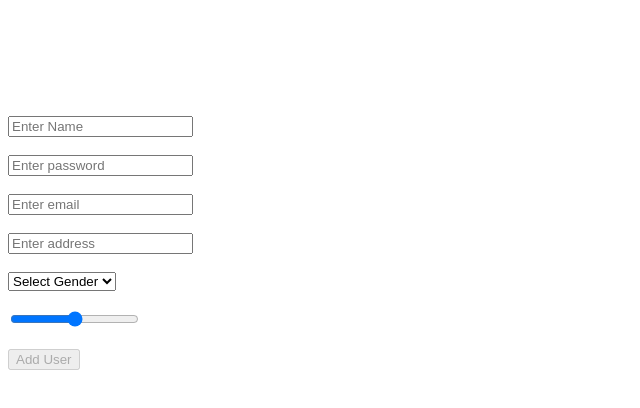
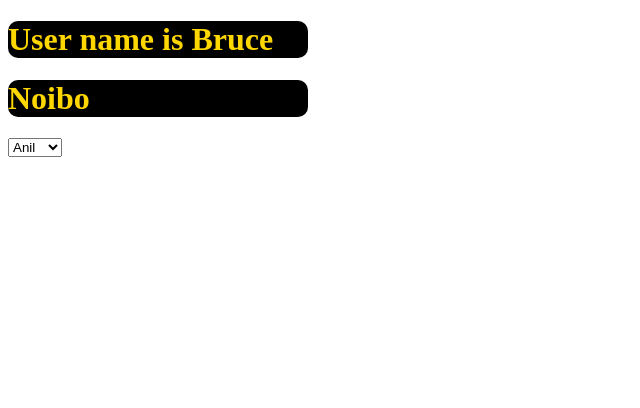
Before and after one commit to Chabsy123/angular-v19-tutorial, an Angular app: page / in a window 1280 px wide. Shown: the top 408 px of the page, without its empty margins (0-640 px from the left). Built offline with nearby package versions, Linux system fonts and the light colour scheme.

Commit message:
Pass Data From Parent to Child Component

```diff
--- a/src/app/app.component.css
+++ b/src/app/app.component.css
@@ -47,4 +47,5 @@
 
 .error{
   color: red;
+
 }
--- a/src/app/app.component.html
+++ b/src/app/app.component.html
@@ -467,7 +467,7 @@
     Please enter valid name
   </span> -->
 
-<br /><br />
+<!-- <br /><br /> -->
 
 <!-- Password Field -->
 <!-- <input type="text" placeholder="Enter Password" formControlName="password" /> -->
@@ -485,7 +485,7 @@
     Please enter valid password
   </span> -->
 
-<br /><br />
+<!-- <br /><br /> -->
 
 <!-- Email Field -->
 <!-- <input type="text" placeholder="Enter Email" formControlName="email" /> -->
@@ -512,7 +512,7 @@
     Please enter valid email
   </span> -->
 
-<br /><br />
+<!-- <br /><br /> -->
 
 <!-- Submit Button triggers form submission -->
 <!-- <button type="submit">Submit</button> -->
@@ -534,24 +534,24 @@
   Template reference variable #userForm is assigned to the NgForm instance.
   When the form is submitted, it triggers addUser() with the form's values.
 -->
-<form #userForm="ngForm" (ngSubmit)="addUser(userForm.value)">
+<!-- <form #userForm="ngForm" (ngSubmit)="addUser(userForm.value)"> -->
   <!-- Input field bound to 'name' via ngModel and the required #name is to make sure the name placeholder is not empty -->
-  <input
+  <!-- <input
     required
     #name="ngModel"
     type="text"
     placeholder="Enter Name"
     name="name"
     ngModel
-  />
+  /> -->
   <!-- a condition that occurs when the name field is invalid -->
-  <span class="error" *ngIf="name.invalid && name.touched"
+  <!-- <span class="error" *ngIf="name.invalid && name.touched"
     >Name is required field</span
   >
-  <br /><br />
+  <br /><br /> -->
 
   <!-- Input field bound to 'password' -->
-  <input
+  <!-- <input
     #password="ngModel"
     type="password"
     required
@@ -564,10 +564,10 @@
   <span class="error" *ngIf="password.invalid && password.touched"
     >Password is required,min length 5 and maxlength 10
   </span>
-  <br /><br />
+  <br /><br /> -->
 
   <!-- Input field bound to 'email' -->
-  <input
+  <!-- <input
     #email="ngModel"
     type="email"
     placeholder="Enter email"
@@ -577,9 +577,9 @@
   <span class="error" *ngIf="email.invalid && email.touched"
     >Please enter valid email</span
   >
-  <br /><br />
+  <br /><br /> -->
   <!-- Input field bound to 'address' -->
-  <input
+  <!-- <input
     #address="ngModel"
     pattern="[a-zA-Z0-9\s]+"
     type="text"
@@ -590,30 +590,42 @@
   <span class="error" *ngIf="address.invalid && address.touched"
     >Please enter valid address</span
   >
-  <br /><br />
+  <br /><br /> -->
 
   <!-- Dropdown field bound to 'gender' -->
-  <select #gender="ngModel" required  name="gender" ngModel>
-    <option value="">Select Gender</option>
-    <option value="male">Male</option>
-    <option value="female">Female</option>
-  </select>
-  <span class="error" *ngIf="gender.invalid && gender.touched"
-    >Please select gender</span
-  >
-  <br /><br />
+
 
   <!-- Range input is bound to 'range' (note: missing ngModel, so won't update userData unless added) -->
-  <input type="range" name="range" ngModel />
-  <br /><br />
+  <!-- <input type="range" name="range" ngModel />
+  <br /><br /> -->
 
   <!-- Submits the form -->
   <!-- renders the form invalid if the input is invalid -->
-  <button [disabled]="userForm.invalid">Add User</button>
-</form>
+  <!-- <button [disabled]="userForm.invalid">Add User</button>
+</form> -->
 
 <!-- Display submitted user data -->
-<h3>{{ userData?.name }}</h3>
+<!-- <h3>{{ userData?.name }}</h3>
 <h3>{{ userData?.password }}</h3>
 <h3>{{ userData?.gender }}</h3>
-<h3>{{ userData?.range }}</h3>
+<h3>{{ userData?.range }}</h3> -->
+
+
+<!-- Pass Data to Child Component -->
+
+<!--
+  Binds the 'user' input of <app-user> to userName from the parent.
+  Binds the 'city' input directly with a static string.
+-->
+<app-user [user]="userName" city="Noibo"></app-user>
+
+<!--
+  Select dropdown triggers changeUser() on change.
+  The selected value becomes the new 'userName' passed to the child.
+-->
+<select #selectedUser (change)="changeUser(selectedUser.value)">
+  <option value="Anil">Anil</option>
+  <option value="Peter">Peter</option>
+  <option value="Sam">Sam</option>
+  <option value="Tony">Tony</option>
+</select>
--- a/src/app/app.component.ts
+++ b/src/app/app.component.ts
@@ -1,4 +1,4 @@
-import { Component, effect, signal, } from '@angular/core';
+import { Component, effect, Input, signal, } from '@angular/core';
 // when using signals remember to import as well
 // import forms module when doing two way binding as well
 // import { FormsModule } from '@angular/forms';
@@ -10,6 +10,7 @@
 import { RouterLink, RouterOutlet } from '@angular/router';
 import { HeaderComponent } from './header/header.component';
 import { FormControl, FormGroup, FormsModule, NgForm, ReactiveFormsModule, Validators } from '@angular/forms';
+import { UserComponent } from './user/user.component';
 
 // import { RouterOutlet } from '@angular/router';
 
@@ -20,7 +21,7 @@
   // when routing you import as well i.e routeroutlet and routerlink
   // with reactive forms you import reactiveformmodule
   // for template driven forms you import formsmodule
-  imports: [FormsModule,NgIf],
+  imports: [FormsModule,UserComponent],
   templateUrl: './app.component.html',
   styleUrl: './app.component.css'
 })
@@ -473,16 +474,32 @@
 
   // template driven forms
   // Stores form data after submission
-userData: any;
+// userData: any;
 
 /**
  * Handles form submission.
  * Logs the submitted values and stores them in userData.
  * The form values come from the NgForm's value object.
  */
-addUser(val: NgForm) {
-  console.log(val);
-  this.userData = val;
+// addUser(val: NgForm) {
+//   console.log(val);
+//   this.userData = val;
+// }
+
+// Stores the selected username to pass to the child component
+userName = "Bruce";
+
+/**
+ * Updates 'userName' based on dropdown selection.
+ * This triggers re-binding to the child.
+ */
+changeUser(val: string) {
+  this.userName = val;
+}
+
+// Alternate method (not used in current HTML but functionally similar)
+onUserChange(user: string) {
+  this.userName = user;
 }
 
 
--- a/src/app/user/user.component.html
+++ b/src/app/user/user.component.html
@@ -1,3 +1,7 @@
 <!-- Display dynamic values passed through the URL -->
-<h1>User name is {{ name }}</h1>
-<h1>User ID is {{ id }}</h1>
+<!-- <h1>User name is {{ name }}</h1>
+<h1>User ID is {{ id }}</h1> -->
+
+<!-- Display the values passed from the parent component -->
+<h1>User name is {{ user }}</h1>
+<h1>{{ city }}</h1>
--- a/src/app/user/user.component.ts
+++ b/src/app/user/user.component.ts
@@ -1,4 +1,4 @@
-import { Component } from '@angular/core';
+import { Component, Input } from '@angular/core';
 import { ActivatedRoute } from '@angular/router';
 
 @Component({
@@ -7,21 +7,30 @@
   templateUrl: './user.component.html',
   // styleUrl: './user.component.css'
   // used to add multiple css files in a component
-  styleUrls:['./button.style.css','./user.component.css']
+  styleUrls: ['./button.style.css', './user.component.css']
 })
 export class UserComponent {
-   // Properties to hold dynamic route parameters from the URL (e.g., /user/:id/:name)
+  // Properties to hold dynamic route parameters from the URL (e.g., /user/:id/:name)
   // Initialized as empty strings ("") to avoid 'undefined' errors in the template
   // and ensure safe rendering before ngOnInit assigns real values.
-  name:string|null="";
-  id:string|null="";
-  constructor( private route:ActivatedRoute){
+  // name:string|null="";
+  // id:string|null="";
+  // constructor( private route:ActivatedRoute){
 
-  }
-  ngOnInit(){
-    this.route.params.subscribe((params)=>{
-      this.name=params['name']
-      this.id=params['id']
-    })
-  }
+  // }
+  // ngOnInit(){
+  //   this.route.params.subscribe((params)=>{
+  //     this.name=params['name']
+  //     this.id=params['id']
+  //   })
+  // }
+
+  // Pass data from parent to child using @Input decorators
+
+// Receives 'user' from parent via property binding
+@Input() user: string = '';
+
+// Receives 'city' from parent via property binding
+@Input() city: string = '';
+
 }
```
